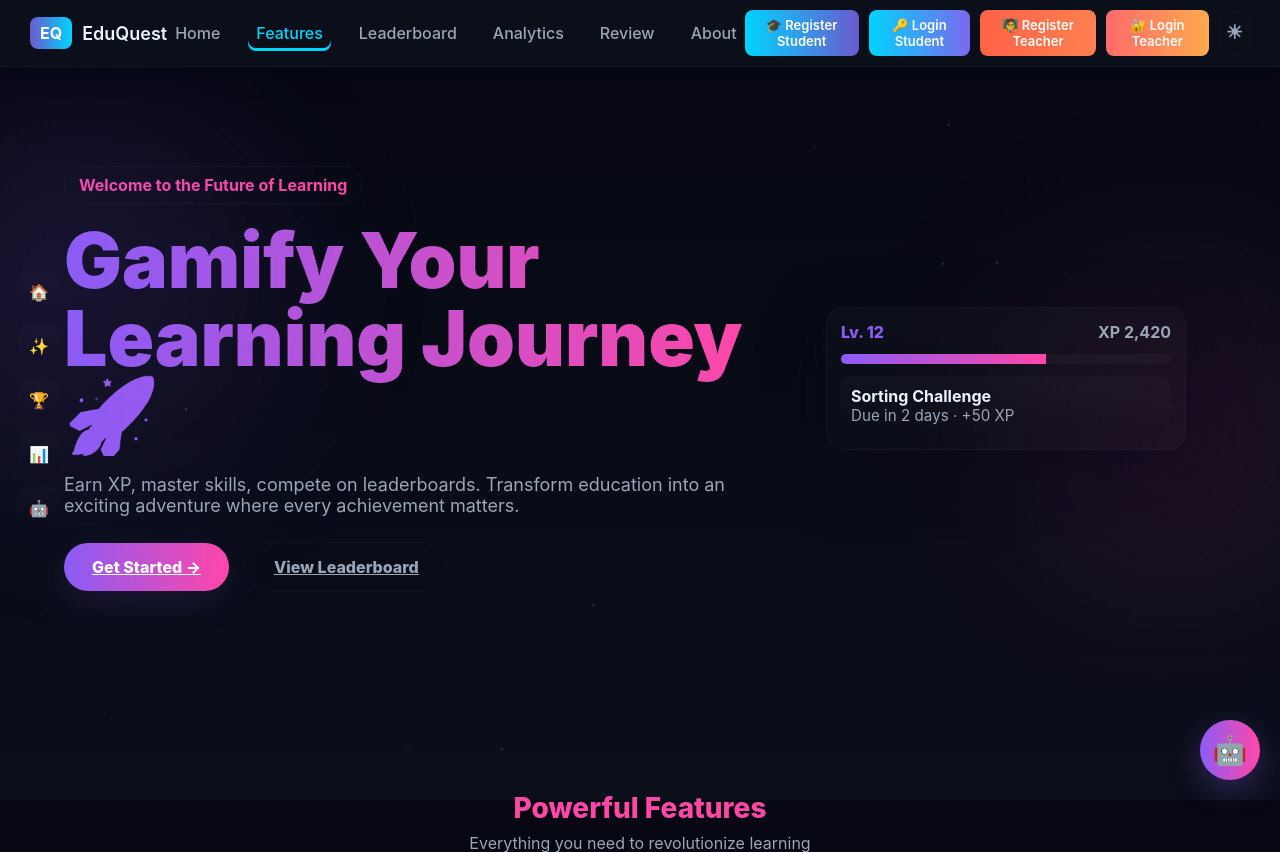
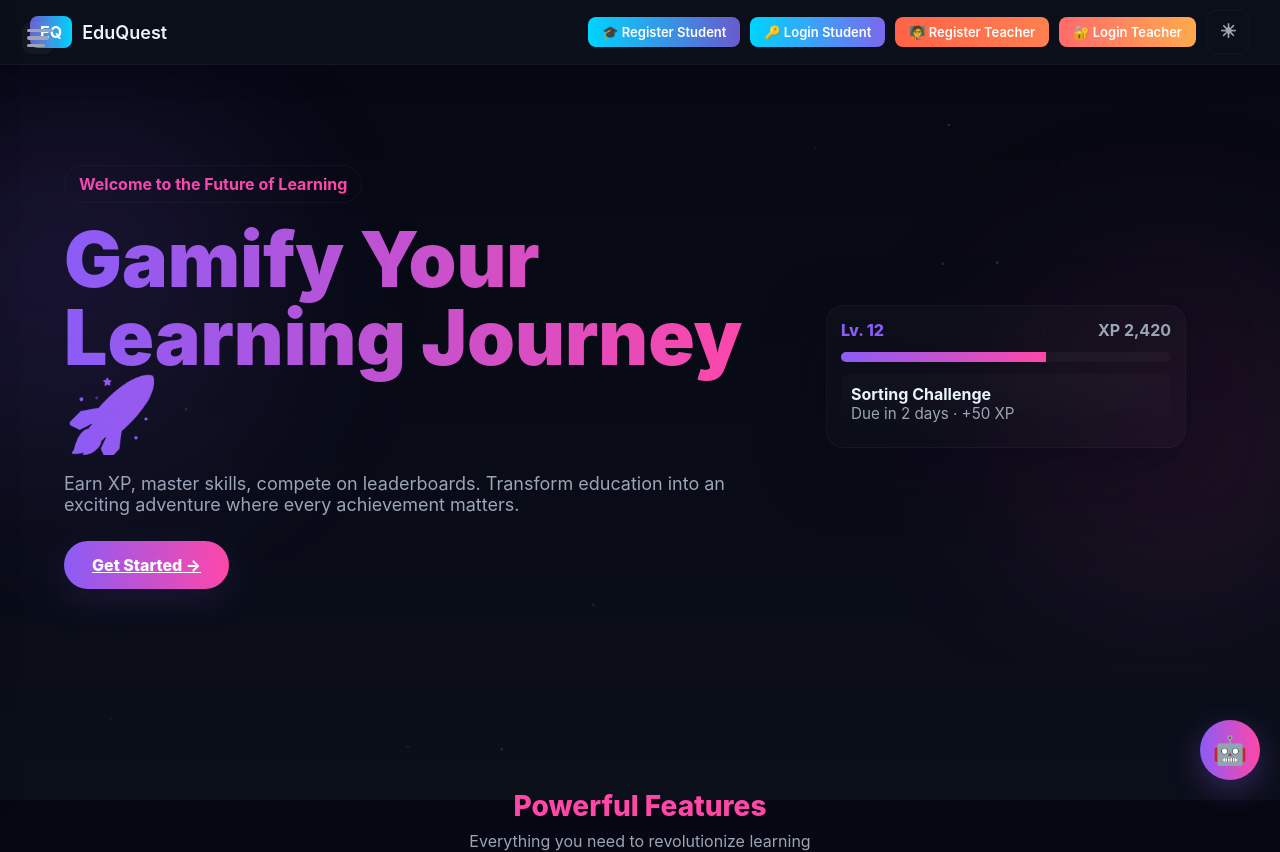
Before and after one commit to Pratyush117799/eduquestt, a Django app: page / in a window 1280 px wide. Shown: the top 852 px of the page. Run offline with Django 5.2, Linux system fonts and the light colour scheme.

Commit message:
Modified the home page before lunch

```diff
--- a/edu_app/templates/home.html
+++ b/edu_app/templates/home.html
@@ -456,14 +495,101 @@
 <!-- particle canvas -->
 <canvas id="bgCanvas" style="position:fixed;inset:0;z-index:0;pointer-events:none"></canvas>
 
-<!-- side quick nav -->
-<div class="side-nav" aria-hidden="true">
-  <a href="#home" title="Home">🏠</a>
-  <a href="#features" title="Features">✨</a>
-  <a href="#leaderboard" title="Leaderboard">🏆</a>
-  <a href="#analytics" title="Analytics">📊</a>
-  <a href="#review" title="Review">🤖</a>
+<!-- HAMBURGER MENU: toggle sidebar -->
+<div id="hamburger-menu" style="position:fixed;z-index:1200;top:22px;left:22px;cursor:pointer;display:flex;flex-direction:column;gap:4px;width:32px;height:32px;justify-content:center;align-items:flex-start">
+  <span style="display:block;width:26px;height:4px;border-radius:2px;background:var(--muted);"></span>
+  <span style="display:block;width:22px;height:4px;border-radius:2px;background:var(--muted);"></span>
+  <span style="display:block;width:18px;height:4px;border-radius:2px;background:var(--muted);"></span>
 </div>
+
+<!-- SIDEBAR NAV - Slide out menu -->
+<nav id="sidebar-nav" class="sidebar-nav" aria-label="Main Sidebar Navigation">
+  <a href="#ai-feedback" title="AI Feedback & Assistance">🤖 AI Feedback</a>
+  <a href="#schedule" title="Schedule">📅 Schedule</a>
+  <a href="#leaderboard" title="Leaderboard">🏆 Leaderboard</a>
+  <a href="{% url 'login' %}" title="Student Login">🎓 Student Login</a>
+  <a href="{% url 'login_teacher' %}" title="Teacher Login">🧑‍🏫 Teacher Login</a>
+  <a href="#practice" title="Practice">📝 Practice</a>
+  <a href="#lectures" title="Watch Lectures">🎥 Lectures</a>
+  <a href="#about" title="About">ℹ️ About</a>
+</nav>
+
+<style>
+/* SIDEBAR NAV STYLES */
+.sidebar-nav {
+  position: fixed;
+  top: 0;
+  left: 0;
+  height: 100vh;
+  width: 250px;
+  background: var(--bg-dark-2);
+  border-right: 1px solid var(--glass-strong);
+  box-shadow: 0 12px 42px rgba(2,6,23,0.23), 0 1.5px 6px rgba(2,6,23,0.10);
+  display: flex;
+  flex-direction: column;
+  gap: 6px;
+  padding: 68px 0 18px 0; /* Leave top gap for hamburger */
+  z-index: 1300;
+  transition: transform 0.28s cubic-bezier(.2,.9,.2,1);
+  transform: translateX(-110%);
+  overflow-y: auto;
+}
+.sidebar-nav.open { transform: translateX(0); }
+.sidebar-nav a {
+  display: flex;
+  align-items: center;
+  gap: 8px;
+  font-weight: 700;
+  color: var(--muted);
+  background: none;
+  text-decoration: none;
+  font-size: 16px;
+  padding: 12px 28px 12px 22px;
+  border-radius: 8px 20px 20px 8px;
+  margin: 2px 10px;
+  transition: background 0.16s, color 0.16s, transform 0.12s;
+}
+.sidebar-nav a:hover, .sidebar-nav a.active {
+  color: var(--accent-1);
+  background: var(--glass);
+  transform: translateX(6px);
+}
+#hamburger-menu {
+  background: var(--glass);
+  border-radius: 9px;
+  padding: 7px 5px 7px 5px;
+}
+@media (max-width:900px) {
+  .sidebar-nav { width: 80vw; }
+}
+/* Hide hamburger and sidebar on print */
+@media print {
+  #hamburger-menu, .sidebar-nav { display: none !important; }
+}
+</style>
+
+<script>
+document.addEventListener('DOMContentLoaded',()=>{
+  const sidebar = document.getElementById('sidebar-nav');
+  const hamburger = document.getElementById('hamburger-menu');
+  let isOpen = false;
+  hamburger.addEventListener('click',()=>{
+    isOpen = !isOpen;
+    sidebar.classList.toggle('open', isOpen);
+  });
+  window.addEventListener('keydown',(e)=>{
+    if(isOpen && e.key==='Escape') {sidebar.classList.remove('open'); isOpen=false;}
+  });
+  // Optional: clicking outside closes sidebar
+  document.addEventListener('click', e => {
+    if(isOpen && !sidebar.contains(e.target) && !hamburger.contains(e.target)){
+      sidebar.classList.remove('open'); isOpen=false;
+    }
+  });
+});
+</script>
+
+<!-- Remove main nav links (Features, Leaderboard, About, etc) from upper nav -->
 
 <!-- header -->
 <header class="nav container" role="banner">
@@ -478,12 +604,7 @@
 
   <!-- Center Nav Links -->
   <nav class="nav-center" aria-label="Primary navigation">
-    <a href="#home">Home</a>
-    <a href="#features">Features</a>
-    <a href="leaderboard.html">Leaderboard</a>
-    <a href="analytics.html">Analytics</a>
-    <a href="#review">Review</a>
-    <a href="#about">About</a>
+    <!-- CLEARED: links moved to sidebar nav -->
   </nav>
 
   <!-- Right Buttons -->
@@ -528,8 +649,7 @@
       <p class="sub">Earn XP, master skills, compete on leaderboards. Transform education into an exciting adventure where every achievement matters.</p>
 
       <div class="cta-row">
-        <a href="register.html" class="btn primary btn-xl">Get Started →</a>
-        <a href="#leaderboard" class="btn ghost btn-xl">View Leaderboard</a>
+        <a href="#features" class="btn primary btn-xl">Get Started →</a>
       </div>
     </div>
 
@@ -1234,5 +1354,28 @@
 })();
 </script>
 
+<!-- Improved smooth scroll for all internal anchor links (sidebar, get started, etc) -->
+<script>
+function initTotalSmoothScroll() {
+  document.querySelectorAll('a[href^="#"]').forEach(a => {
+    a.addEventListener('click', function(e) {
+      const href = a.getAttribute('href');
+      if (href.startsWith('#') && href.length > 1) {
+        const el = document.getElementById(href.slice(1));
+        if (el) {
+          e.preventDefault();
+          // Account for sticky header/nav height if present
+          const nav = document.querySelector('header.nav');
+          const offset = nav ? nav.offsetHeight : 0;
+          const y = el.getBoundingClientRect().top + window.scrollY - offset - 12;
+          window.scrollTo({top: y, behavior: 'smooth'});
+        }
+      }
+    });
+  });
+}
+document.addEventListener('DOMContentLoaded', initTotalSmoothScroll);
+</script>
+
 </body>
 </html>
```
Also changed, not shown: other parts of edu_app/templates/home.html (+39 -0 lines), db.sqlite3.
